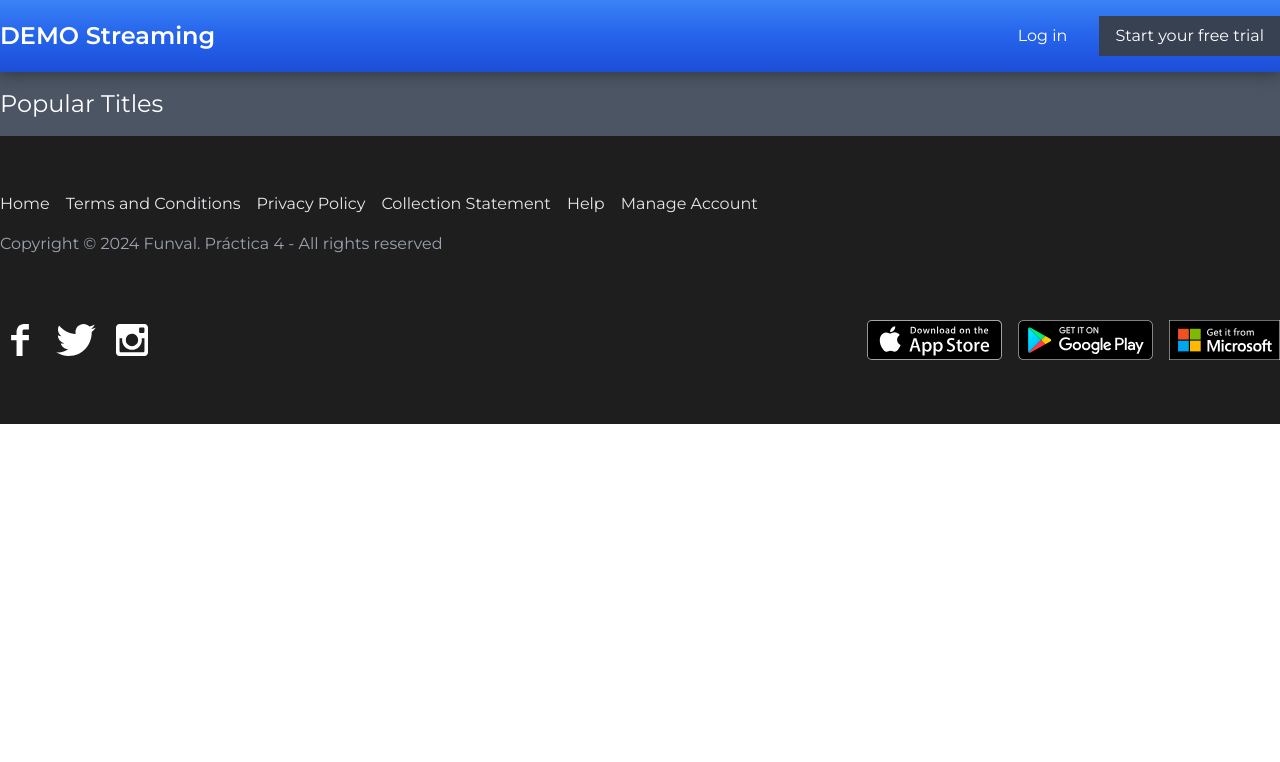
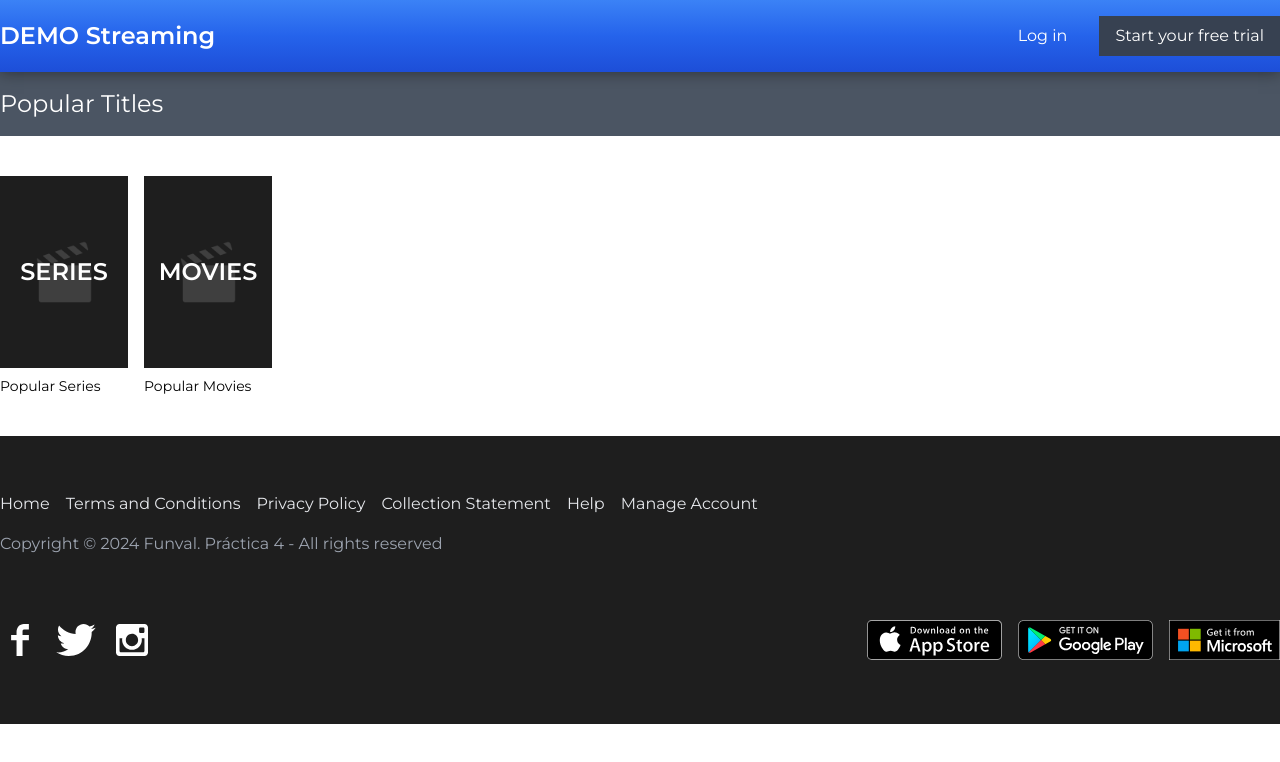
Before and after one commit to granjerolucas/funval_ntwo_practica_calificada_4, a Next.js app: page / in a window 1280 px wide. Shown: the top 762 px of the page. Built offline with nearby package versions, Linux system fonts and the light colour scheme.

Commit message:
Links and apis

```diff
--- /dev/null
+++ b/app/_components/LinkTypeStreaming.jsx
@@ -0,0 +1,30 @@
+import Image from "next/image";
+import React from "react";
+
+const LinkTypeStreaming = ({ title, url, description }) => {
+  return (
+    <div className=" w-32 relative flex flex-col gap-2 ">
+      <div className="bg-primary h-48 flex justify-center items-center">
+        <div className="absolute">
+          <Image
+            src={"/assets/placeholder.png"}
+            alt={title}
+            width={200}
+            height={300}
+            className="object-cover h-28"
+          />
+        </div>
+        <div className="">
+          <h1 className="text-white text-2xl uppercase font-semibold ">
+            {title}
+          </h1>
+        </div>
+      </div>
+      <div>
+        <p className=" text-sm">{description}</p>
+      </div>
+    </div>
+  );
+};
+
+export default LinkTypeStreaming;
--- /dev/null
+++ b/app/_components/PageLoading.jsx
@@ -0,0 +1,12 @@
+import React from "react";
+import Spinner from "./Spinner";
+
+const PageLoading = () => {
+  return (
+    <div className="flex justify-center items-center m-4 min-h-[calc(50vh)]">
+      <Spinner />
+    </div>
+  );
+};
+
+export default PageLoading;
--- /dev/null
+++ b/app/_components/Spinner.jsx
@@ -0,0 +1,27 @@
+import React from "react";
+
+const Spinner = ({ className }) => {
+  return (
+    <div role="status" className={className}>
+      <svg
+        aria-hidden="true"
+        className="w-8 h-8 text-gray-200 animate-spin dark:text-gray-600 fill-blue-600"
+        viewBox="0 0 100 101"
+        fill="none"
+        xmlns="http://www.w3.org/2000/svg"
+      >
+        <path
+          d="M100 50.5908C100 78.2051 77.6142 100.591 50 100.591C22.3858 100.591 0 78.2051 0 50.5908C0 22.9766 22.3858 0.59082 50 0.59082C77.6142 0.59082 100 22.9766 100 50.5908ZM9.08144 50.5908C9.08144 73.1895 27.4013 91.5094 50 91.5094C72.5987 91.5094 90.9186 73.1895 90.9186 50.5908C90.9186 27.9921 72.5987 9.67226 50 9.67226C27.4013 9.67226 9.08144 27.9921 9.08144 50.5908Z"
+          fill="currentColor"
+        />
+        <path
+          d="M93.9676 39.0409C96.393 38.4038 97.8624 35.9116 97.0079 33.5539C95.2932 28.8227 92.871 24.3692 89.8167 20.348C85.8452 15.1192 80.8826 10.7238 75.2124 7.41289C69.5422 4.10194 63.2754 1.94025 56.7698 1.05124C51.7666 0.367541 46.6976 0.446843 41.7345 1.27873C39.2613 1.69328 37.813 4.19778 38.4501 6.62326C39.0873 9.04874 41.5694 10.4717 44.0505 10.1071C47.8511 9.54855 51.7191 9.52689 55.5402 10.0491C60.8642 10.7766 65.9928 12.5457 70.6331 15.2552C75.2735 17.9648 79.3347 21.5619 82.5849 25.841C84.9175 28.9121 86.7997 32.2913 88.1811 35.8758C89.083 38.2158 91.5421 39.6781 93.9676 39.0409Z"
+          fill="currentFill"
+        />
+      </svg>
+      <span className="sr-only">Loading...</span>
+    </div>
+  );
+};
+
+export default Spinner;
--- a/app/_components/Wrapper.jsx
+++ b/app/_components/Wrapper.jsx
@@ -6,7 +6,7 @@ const Wrapper = ({ title = "[INSERT_TITLE]", children }) => {
       <div className=" bg-gray-600 text-white text-2xl py-4 ">
         <h1 className="container mx-auto">{title}</h1>
       </div>
-      <div className="container mx-auto bg-slate-500">{children}</div>
+      <div className="container mx-auto py-10">{children}</div>
     </div>
   );
 };
--- /dev/null
+++ b/app/api/streaming_type/route.js
@@ -0,0 +1,6 @@
+export const GET = () => {
+  return Response.json([
+    { title: "Series", url: "/series", description: "Popular Series" },
+    { title: "Movies", url: "/peliculas", description: "Popular Movies" },
+  ]);
+};
--- a/app/page.jsx
+++ b/app/page.jsx
@@ -1,8 +1,30 @@
+"use client";
 import Image from "next/image";
 import Wrapper from "./_components/Wrapper";
+import { useEffect, useState } from "react";
+import PageLoading from "./_components/PageLoading";
+import { getTypes } from "@/src/api/streaming.api";
+import LinkTypeStreaming from "./_components/LinkTypeStreaming";
 
 export default function Home() {
+  const [links, setLinks] = useState([]);
+  useEffect(() => {
+    const req = getTypes();
+    req.action.then((res) => {
+      setLinks(res.data);
+    });
+    return () => {
+      req.cancel();
+    };
+  }, []);
   return (
-    <Wrapper title="Popular Titles"></Wrapper>
+    <Wrapper title="Popular Titles">
+      {links.length == 0 && <PageLoading />}
+      <div className="flex flex-wrap gap-4 ">
+        {links.map((link, index) => (
+          <LinkTypeStreaming key={index} {...link} />
+        ))}
+      </div>
+    </Wrapper>
   );
 }
--- a/package.json
+++ b/package.json
@@ -9,9 +9,10 @@
     "lint": "next lint"
   },
   "dependencies": {
+    "axios": "^1.7.7",
+    "next": "14.2.15",
     "react": "^18",
-    "react-dom": "^18",
-    "next": "14.2.15"
+    "react-dom": "^18"
   },
   "devDependencies": {
     "postcss": "^8",
--- /dev/null
+++ b/src/api/index.js
@@ -0,0 +1,31 @@
+import axios from "axios";
+
+export const addRequest = (url, method, options) => {
+  const _controller = new AbortController();
+
+  let req = new Promise((resolve, reject) => {
+    axios({
+      method,
+      url,
+      signal: _controller.signal,
+      ...options,
+    })
+      .then((res) => {
+        resolve(res);
+      })
+      .catch((err) => {
+        if (err.code !== "ERR_CANCELED") {
+          reject(err);
+        }
+      });
+  });
+  try {
+  } catch (error) {}
+
+  return {
+    action: req,
+    cancel: () => {
+      _controller.abort();
+    },
+  };
+};
--- /dev/null
+++ b/src/api/streaming.api.js
@@ -0,0 +1,5 @@
+import { addRequest } from ".";
+
+export const getTypes = () => {
+  return addRequest("/api/streaming_type/", "GET");
+};
```
Also changed, not shown: app/api/route.js (added).
